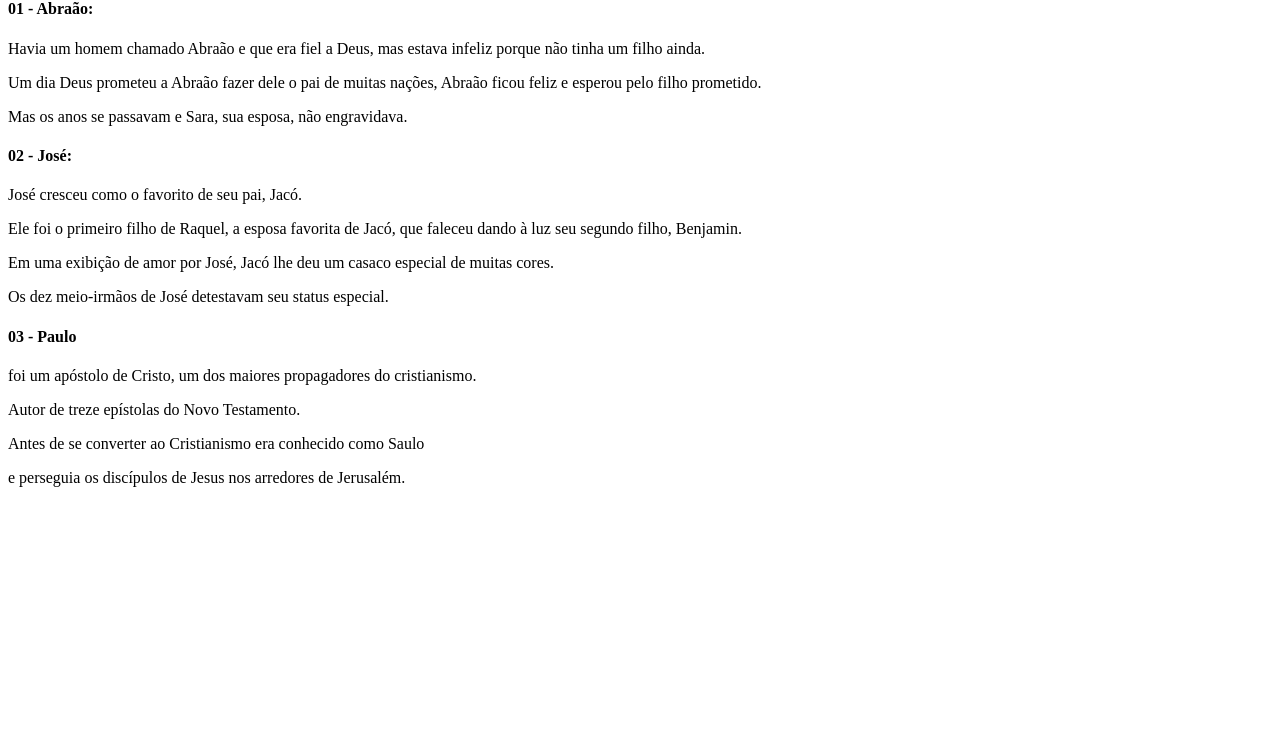
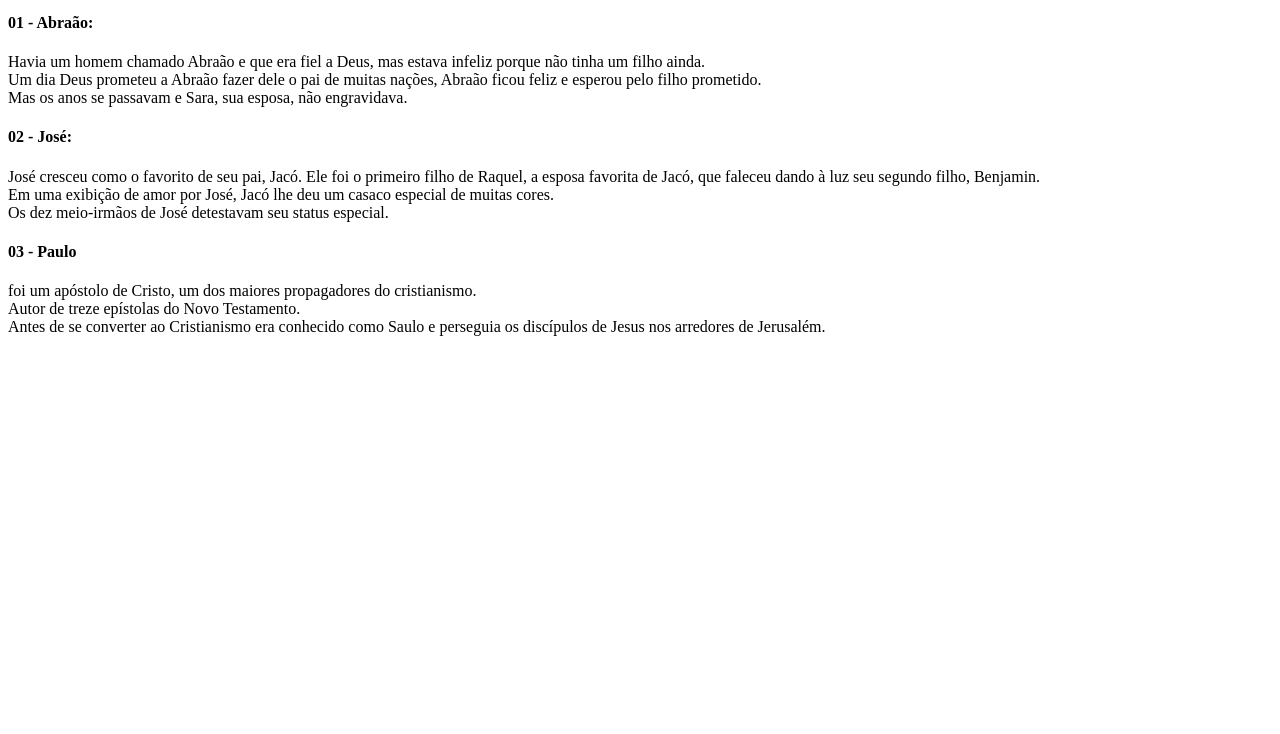
Before and after one commit to programadoreszica/book-zica-service, a plain HTML site: page teste01.html in a window 1280 px wide. Shown: the part 66-800 px from the top of the page. Drawn offline with Linux system fonts and the light colour scheme.

Commit message:
Alterações realizadas em meu livro.

```diff
--- a/teste01.html
+++ b/teste01.html
@@ -1,61 +1,38 @@
-<html>
-
-    <title>
-        Histórias Bíblicas
-   </title>
-
+<!DOCTYPE html>
+<html lang="pt-br">
 <head>
-    <h1>Histórias Bíblicas</h1>
+    <meta charset="UTF-8">
+    <meta http-equiv="X-UA-Compatible" content="IE=edge">
+    <meta name="viewport" content="width=device-width, initial-scale=1.0">
+    <title>Caio's Book</title>
 </head>
 
-<div>
 <body>
+    <h1>Histórias Bíblicas</h1>
+
     <div>
-    <h4 class="Titulo01"> 01 - Abraão:</h4>
-    Havia um homem chamado Abraão e que era fiel a Deus,
-    mas estava infeliz porque não tinha um filho ainda.<p>
-    Um dia Deus prometeu a Abraão fazer dele o pai de muitas nações,
-    Abraão ficou feliz e esperou pelo filho prometido. </p><p>
-    Mas os anos se passavam e Sara, sua esposa, não engravidava.</p>
-</div>
+        <h4 class="Titulo01"> 01 - Abraão:</h4> <p>
+        </p> Havia um homem chamado Abraão e que era fiel a Deus, mas estava infeliz porque não tinha um filho ainda.<br>
+        Um dia Deus prometeu a Abraão fazer dele o pai de muitas nações, Abraão ficou feliz e esperou pelo filho prometido. <br>
+        Mas os anos se passavam e Sara, sua esposa, não engravidava.<br>
+    </div>
+
+    <div>
+    <h4 class="titulo02">02 - José:</h4> <p>
+        </p> José cresceu como o favorito de seu pai, Jacó.
+        Ele foi o primeiro filho de Raquel, a esposa favorita de Jacó,
+        que faleceu dando à luz seu segundo filho, Benjamin.<br>
+        Em uma exibição de amor por José, Jacó lhe deu um casaco especial de muitas cores.<br>
+        Os dez meio-irmãos de José detestavam seu status especial.
+    </div>
+
+    <div>
+        <h4 class="titulo03">03 - Paulo</h4> <p>
+        </p> foi um apóstolo de Cristo, um dos maiores propagadores do cristianismo.<br>
+            Autor de treze epístolas do Novo Testamento.<br>
+            Antes de se converter ao Cristianismo era conhecido como Saulo e perseguia os
+            discípulos de Jesus nos arredores de Jerusalém.
+    </div>
+
 </body>
-</div>
-
-
-<div>
-<h4 class="titulo02">02 - José:</h4>
-
-<body>
-    <div>
-<p>
-José cresceu como o favorito de seu pai, Jacó. </p>
-Ele foi o primeiro filho de Raquel, a esposa favorita de Jacó,
-que faleceu dando à luz seu segundo filho, Benjamin.<p>
-Em uma exibição de amor por José,
-Jacó lhe deu um casaco especial de muitas cores. </p>
-Os dez meio-irmãos de José detestavam seu status especial.
-
-</div>
-</body>
-</div>
-
-<head>
-    <div>
-
-    </head>
-
-<h4 class="titulo03">03 - Paulo</h4>
-
-<body>
-    <div>
-    <p>
-    foi um apóstolo de Cristo, um dos maiores propagadores do cristianismo.</p>
-    Autor de treze epístolas do Novo Testamento.<p>
-    Antes de se converter ao Cristianismo era conhecido como Saulo</p>
-    e perseguia os discípulos de Jesus nos arredores de Jerusalém.
-</div>
-</body>
-</div>
-
-
 </html>
```
Also changed, not shown: 1 other file.
